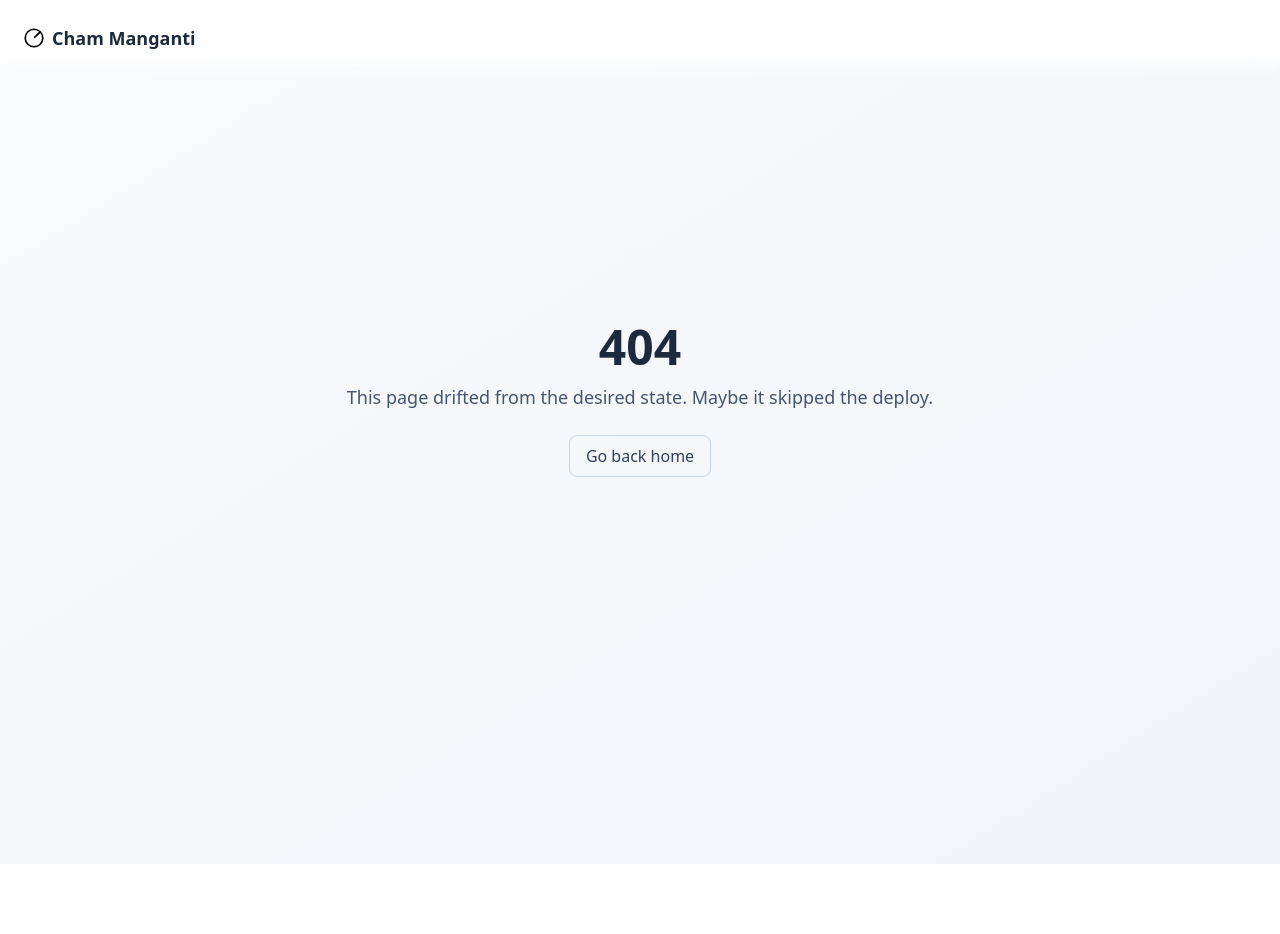
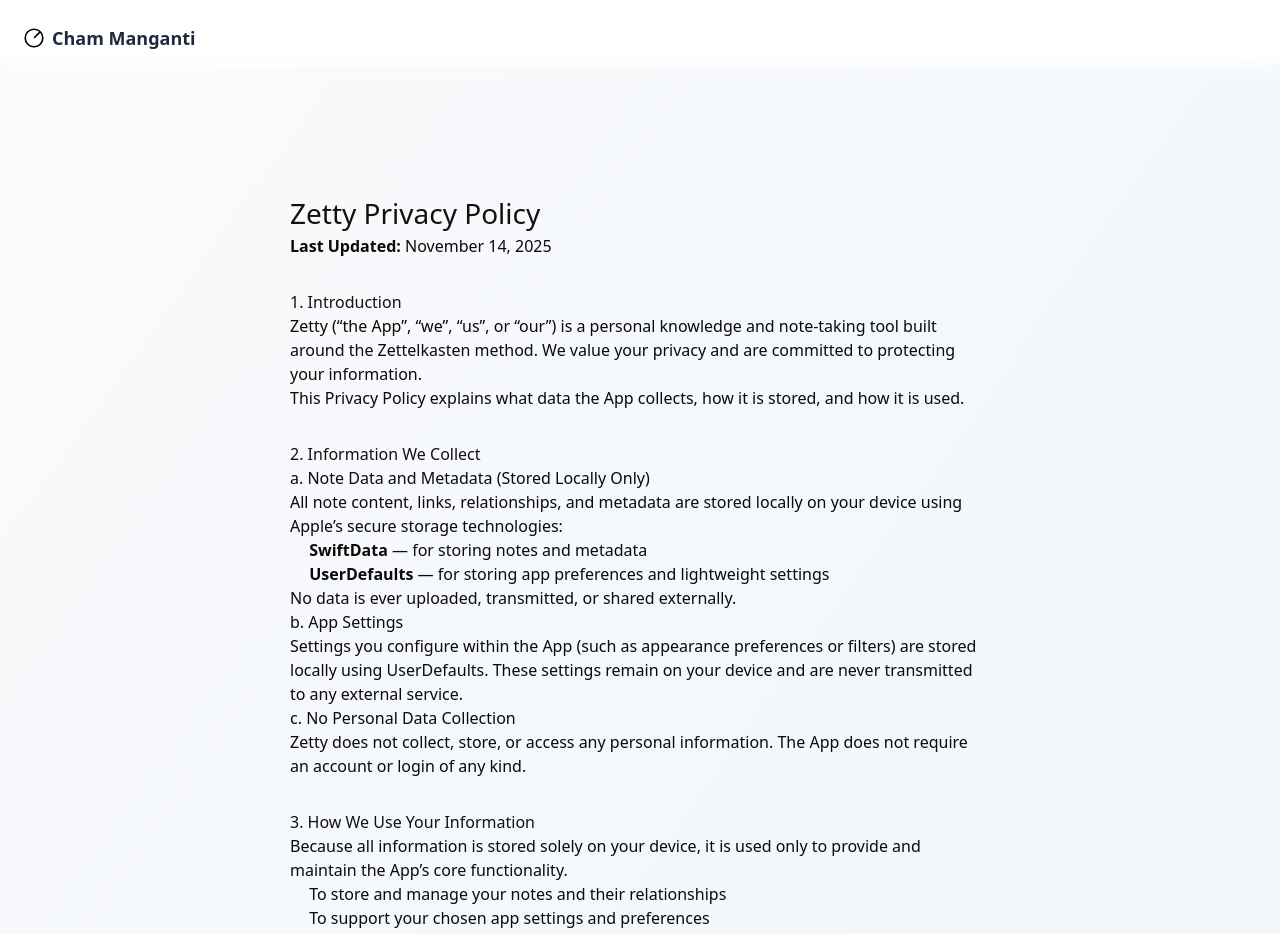
Before and after one commit to chammanganti/chammanganti.github.io, a SvelteKit app: page /apps/zetty/privacy in a window 1280 px wide. Before the commit this address had no page. Shown: the top 934 px of the page. Before the commit the page ends 864 px from the top, so only its background shows below. Built offline with nearby package versions, Linux system fonts and the light colour scheme.

Commit message:
feat: add zetty's privacy policy

```diff
--- /dev/null
+++ b/src/routes/apps/zetty/privacy/+page.svelte
@@ -0,0 +1,132 @@
+<script>
+	const email = 'chammanganti@gmail.com';
+</script>
+
+<article class="mx-auto max-w-[700px] pb-16">
+	<h1>Zetty Privacy Policy</h1>
+	<p><strong>Last Updated:</strong> November 14, 2025</p>
+
+	<h2>1. Introduction</h2>
+	<p>
+		Zetty (“the App”, “we”, “us”, or “our”) is a personal knowledge and note-taking tool built
+		around the Zettelkasten method. We value your privacy and are committed to protecting your
+		information.
+	</p>
+	<p>
+		This Privacy Policy explains what data the App collects, how it is stored, and how it is used.
+	</p>
+
+	<h2>2. Information We Collect</h2>
+
+	<h3>a. Note Data and Metadata (Stored Locally Only)</h3>
+	<p>
+		All note content, links, relationships, and metadata are stored locally on your device using
+		Apple’s secure storage technologies:
+	</p>
+	<ul>
+		<li><strong>SwiftData</strong> — for storing notes and metadata</li>
+		<li><strong>UserDefaults</strong> — for storing app preferences and lightweight settings</li>
+	</ul>
+	<p>No data is ever uploaded, transmitted, or shared externally.</p>
+
+	<h3>b. App Settings</h3>
+	<p>
+		Settings you configure within the App (such as appearance preferences or filters) are stored
+		locally using UserDefaults. These settings remain on your device and are never transmitted to
+		any external service.
+	</p>
+
+	<h3>c. No Personal Data Collection</h3>
+	<p>
+		Zetty does not collect, store, or access any personal information. The App does not require an
+		account or login of any kind.
+	</p>
+
+	<h2>3. How We Use Your Information</h2>
+	<p>
+		Because all information is stored solely on your device, it is used only to provide and maintain
+		the App’s core functionality.
+	</p>
+	<ul>
+		<li>To store and manage your notes and their relationships</li>
+		<li>To support your chosen app settings and preferences</li>
+		<li>To provide a functional offline note-taking experience</li>
+	</ul>
+	<p>
+		We do <strong>not</strong> sell, rent, trade, transmit, or share your data with any third parties.
+	</p>
+
+	<h2>4. Third-Party Services</h2>
+	<p>
+		Zetty does not use third-party analytics, advertising services, tracking tools, cloud storage,
+		or external databases. The App does not depend on any third-party service that collects personal
+		data.
+	</p>
+
+	<h2>5. Data Security</h2>
+	<p>
+		All data is stored using Apple’s system-level security mechanisms (SwiftData and UserDefaults).
+		While Apple provides strong device-level encryption, no digital system is completely secure, and
+		we cannot guarantee absolute protection from all potential risks.
+	</p>
+
+	<h2>6. Your Data Rights</h2>
+	<p>
+		Since Zetty stores all data locally on your device and does not maintain user accounts, you
+		maintain full control of your information at all times.
+	</p>
+	<ul>
+		<li>You may delete notes directly within the App.</li>
+		<li>Deleting the App will permanently remove all Zetty data from your device.</li>
+		<li>We cannot restore deleted data, as no external backups are stored.</li>
+	</ul>
+	<p>
+		If you have questions regarding your data, please contact:
+		<a href="mailto:{email}">{email}</a>
+	</p>
+
+	<h2>7. Children’s Privacy</h2>
+	<p>
+		Zetty is suitable for all ages, including children under 13. The App does not collect any
+		personal information, does not require an account, and does not include any advertising or
+		tracking. Since no personal data is collected, Zetty is compliant with child privacy regulations
+		such as COPPA.
+	</p>
+
+	<h2>8. Changes to This Policy</h2>
+	<p>
+		We may update this Privacy Policy from time to time. Updates will be posted on this page with a
+		revised effective date.
+	</p>
+
+	<h2>9. Contact Us</h2>
+	<p>
+		If you have any questions or concerns about this Privacy Policy, please contact:
+		<a href="mailto:{email}">{email}</a>
+	</p>
+</article>
+
+<style>
+	h1,
+	h2 {
+		color: #111;
+		margin-top: 2rem;
+	}
+
+	h1 {
+		font-size: 1.75rem;
+	}
+
+	a {
+		color: #007aff;
+		text-decoration: none;
+	}
+
+	a:hover {
+		text-decoration: underline;
+	}
+
+	ul {
+		margin-left: 1.2rem;
+	}
+</style>
```
